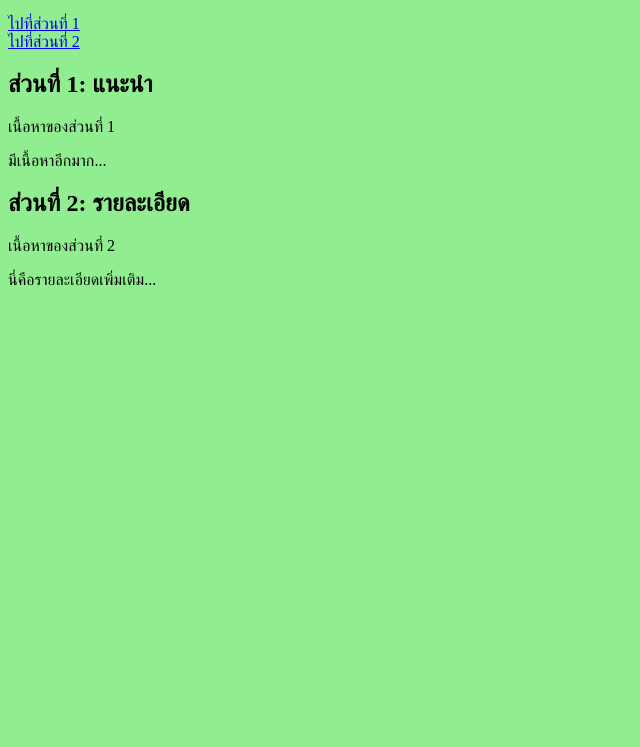
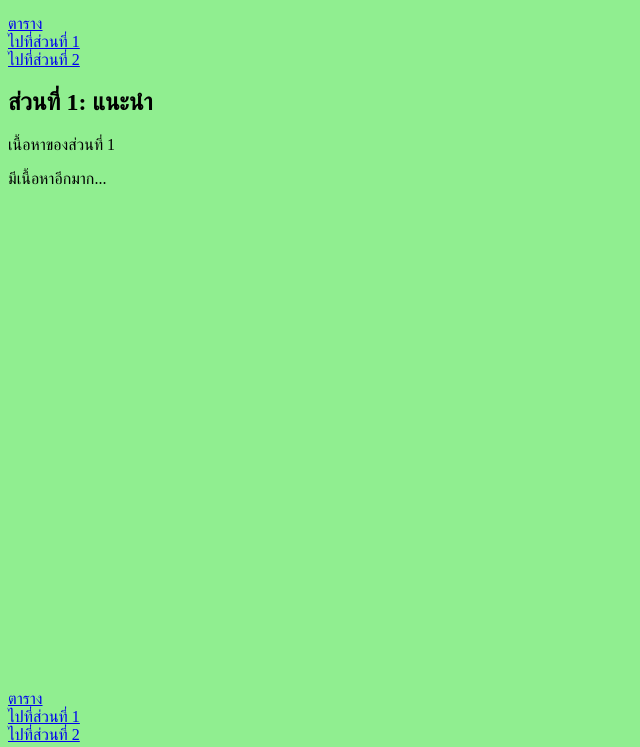
Before and after one commit to Kerrfong-khongtrakool/DBI225-226-WEEK3, a plain HTML site: page index.html in a window 1280 px wide. Shown: the part 453-1200 px from the top of the page, without its empty margins (0-640 px from the left). Before the commit the page ends 800 px from the top, so only its background shows below. Drawn offline with Linux system fonts and the light colour scheme.

Commit message:
Update index.html

```diff
--- a/index.html
+++ b/index.html
@@ -11,7 +11,7 @@
 
     <hr>
 
-    <table border="2">
+    <table id="table1" border="2">
         <thead>
             <tr>
                 <th>ลำดับที่</th>
@@ -37,16 +37,73 @@
     </table>
 
     <br>
-    <a href="#section1">ไปที่ส่วนที่ 1</a><br>
-    <a href="#section2">ไปที่ส่วนที่ 2</a><br>
+    <a href="#table1">ตาราง</a><br>
+    <a href="#section2">ไปที่ส่วนที่ 1</a><br>
+    <a href="#section3">ไปที่ส่วนที่ 2</a><br>
 
-    <h2 id="section1">ส่วนที่ 1: แนะนำ</h2>
+    <h2 id="section2">ส่วนที่ 1: แนะนำ</h2>
     <p>เนื้อหาของส่วนที่ 1</p>
     <p>มีเนื้อหาอีกมาก...</p>
-
-    <h2 id="section2">ส่วนที่ 2: รายละเอียด</h2>
+    <br>
+    <br>
+    <br>
+    <br>
+    <br>
+    <br>
+    <br>
+    <br>
+    <br>
+    <br>
+    <br>
+    <br>
+    <br>
+    <br>
+    <br>
+    <br>
+    <br>
+    <br>
+    <br>
+    <br>
+    <br>
+    <br>
+    <br>
+    <br>
+    <br>
+    <br>
+    <br>
+    <a href="#table1">ตาราง</a><br>
+    <a href="#section2">ไปที่ส่วนที่ 1</a><br>
+    <a href="#section3">ไปที่ส่วนที่ 2</a><br>
+    <h2 id="section3">ส่วนที่ 2: รายละเอียด</h2>
     <p>เนื้อหาของส่วนที่ 2</p>
     <p>นี่คือรายละเอียดเพิ่มเติม...</p>
+    <br>
+    <br>
+    <br>
+    <br>
+    <br>
+    <br>
+    <br>
+    <br>
+    <br>
+    <br>
+    <br>
+    <br>
+    <br>
+    <br>
+    <br>
+    <br>
+    <br>
+    <br>
+    <br>
+    <br>
+    <br>
+    <br>
+    <br>
+    <br>
+    <br>
+    <br>
+    <br>
 
 </body>
 </html>
```
